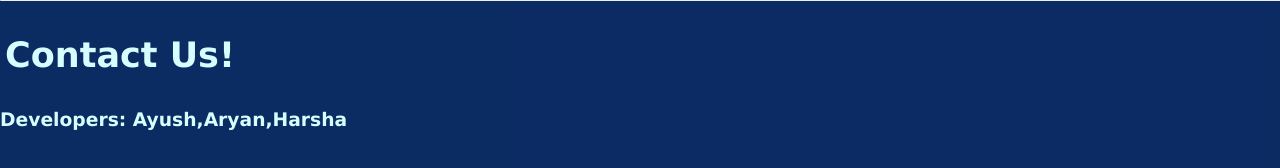
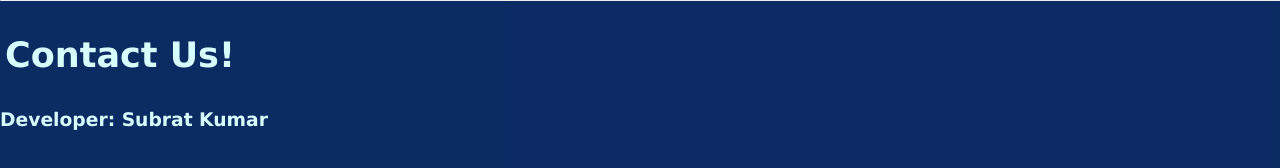
Before and after one commit to subratkumar1804/Hotel-Management-System-Using-PHP-and-MySQL, a PHP site: page /image_gallery.php in a window 1280 px wide. Shown: the part 1774-1942 px from the top of the page. Run offline with PHP 8.4, Linux system fonts and the light colour scheme.

Commit message:
Update image_gallery.php

```diff
--- a/Assets/image_gallery.php
+++ b/Assets/image_gallery.php
@@ -188,6 +188,6 @@
 		<div id="contact" class="footer">
 			<hr>
 			<h2 class="foot-text">Contact Us!</h2>
-			<h3 class="foot-text">Developers: Ayush,Aryan,Harsha</h3><br>
+			<h3 class="foot-text">Developer: Subrat Kumar</h3><br>
 		</div>
 	</body>
```
